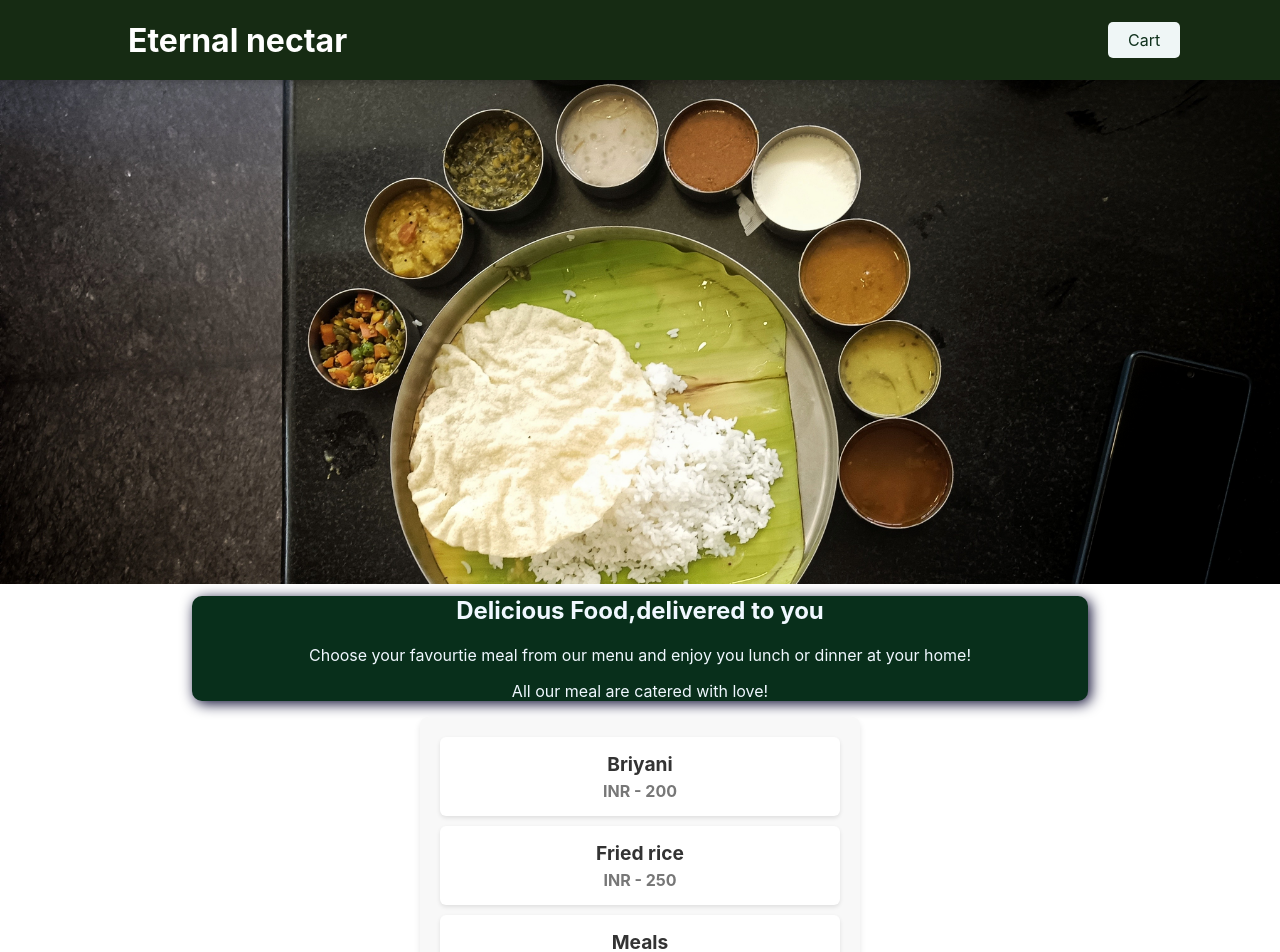
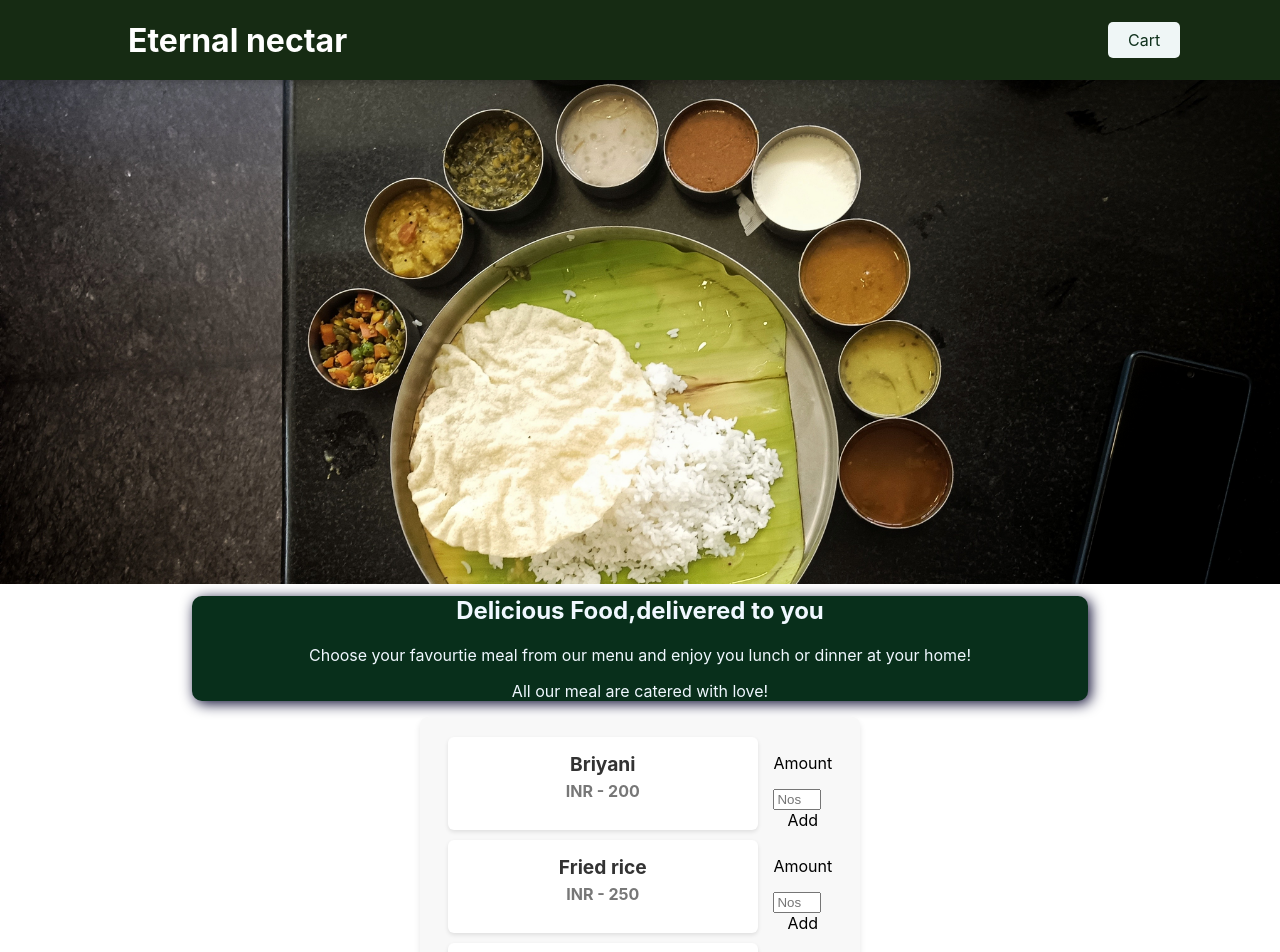
Before and after one commit to sabareesanrajkumar/restaurant-website, a React (Create React App) app in the folder restaurant-website/: page / in a window 1280 px wide. Shown: the top 952 px of the page. Built offline with nearby package versions, Linux system fonts and the light colour scheme.

Commit message:
adding a form

```diff
--- /dev/null
+++ b/restaurant-website/src/components/Meals/MealItems/MealItemForm.css
@@ -0,0 +1,18 @@
+.meals-form{
+    display: flex;
+    flex-direction: column;
+}
+
+.meals-form button{
+    all:unset;
+}
+
+.meals-form input{
+ width:40px;
+}
+
+
+.meals-form button:hover{
+    color: rgb(15, 44, 26);
+    background-color: azure;
+}
--- /dev/null
+++ b/restaurant-website/src/components/Meals/MealItems/MealItemForm.jsx
@@ -0,0 +1,16 @@
+import React from 'react';
+import './MealItemForm.css';
+
+const mealItemForm = () => {
+  return (
+    <div>
+      <form className="meals-form">
+        <p>Amount</p>
+        <input placeholder="Nos." type="number" />
+        <button>Add</button>
+      </form>
+    </div>
+  );
+};
+
+export default mealItemForm;
--- a/restaurant-website/src/components/Menu/Menu.css
+++ b/restaurant-website/src/components/Menu/Menu.css
@@ -16,10 +16,16 @@
     border-radius: 6px;
     box-shadow: 0 2px 4px rgba(0, 0, 0, 0.1);
     transition: transform 0.2s ease-in-out;
+    width:70%;
   }
 
   .menu--item:hover {
     transform: scale(1.05);
+  }
+
+  .menu-total{
+    display: flex;
+    justify-content: space-around;
   }
 
   .menu--item h3 {
--- a/restaurant-website/src/components/Menu/Menu.jsx
+++ b/restaurant-website/src/components/Menu/Menu.jsx
@@ -1,5 +1,7 @@
 import React, { useState } from 'react';
 import './Menu.css';
+import MealItemForm from '../Meals/MealItems/MealItemForm';
+
 const Menu = () => {
   const [items, setItems] = useState([
     { id: 1, title: 'Briyani', price: 200 },
@@ -10,9 +12,14 @@ const Menu = () => {
     <div className="menu">
       {items.map((item) => {
         return (
-          <div className="menu--item">
-            <h3>{item.title}</h3>
-            <h4>INR - {item.price}</h4>
+          <div className="menu-total">
+            <div className="menu--item">
+              <h3>{item.title}</h3>
+              <h4>INR - {item.price}</h4>
+            </div>
+            <div>
+              <MealItemForm />
+            </div>
           </div>
         );
       })}
--- a/restaurant-website/src/components/layout/Header/Header.jsx
+++ b/restaurant-website/src/components/layout/Header/Header.jsx
@@ -10,7 +10,6 @@ const Header = () => {
         <h1>Eternal nectar</h1>
         <HeaderCartButton />
       </header>
-
       <div className="main-image">
         <img src={mealsImage} alt="restaurant" />
       </div>
```
